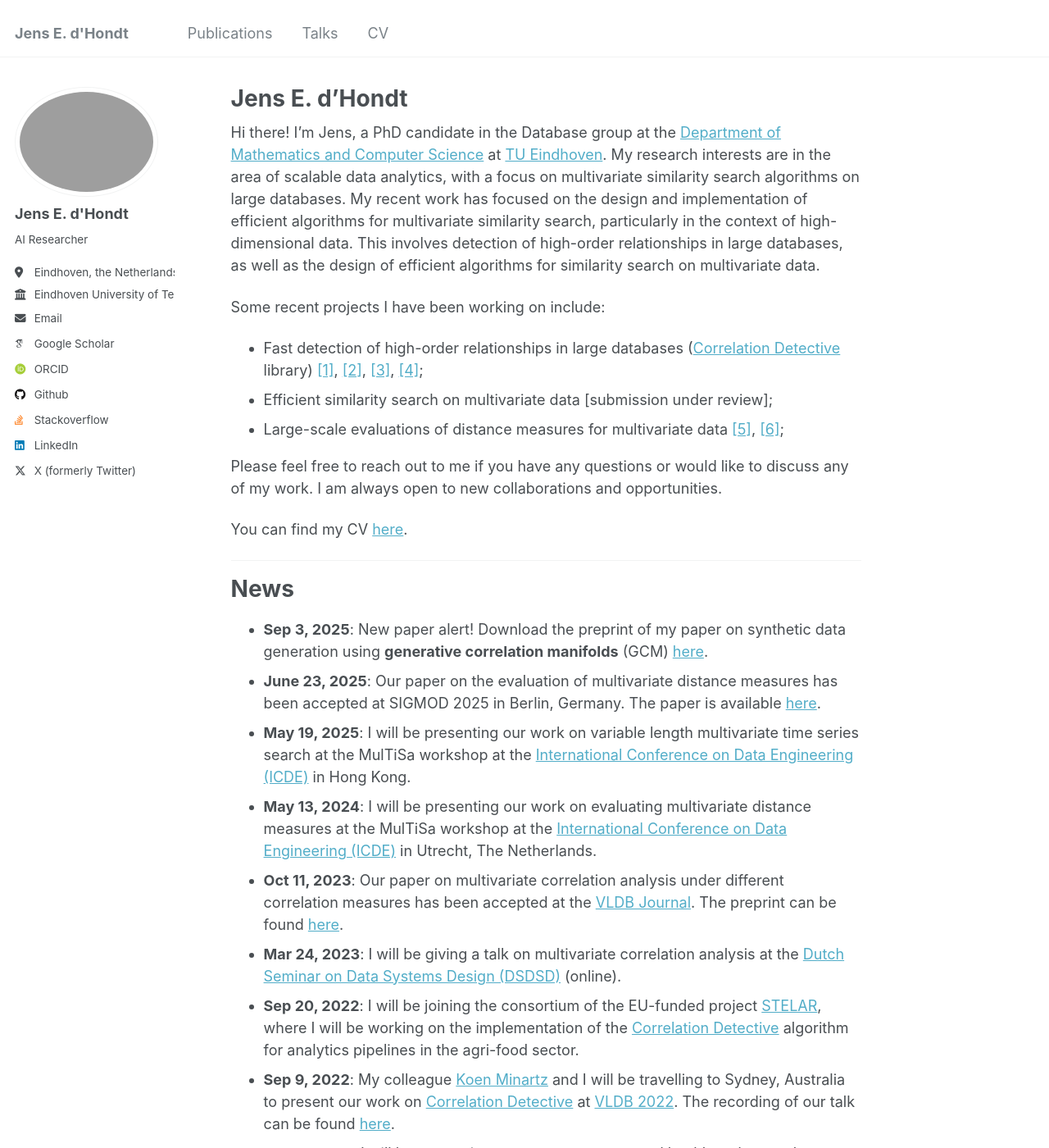
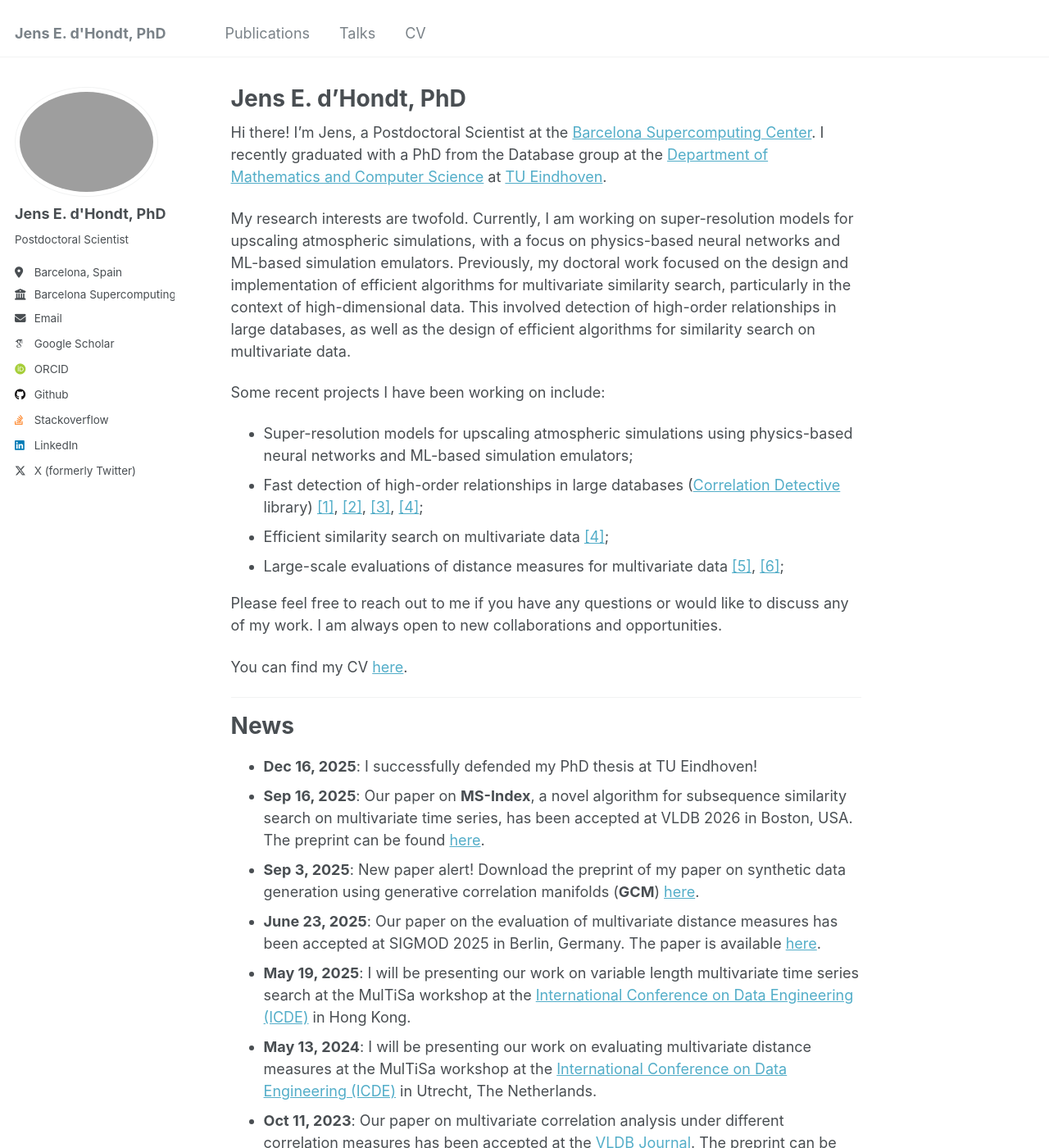
Before and after one commit to JdHondt/jdhondt.github.io, a Jekyll site: the page built from _pages/about.md, in a window 1280 px wide and 1400 px high. Shown: the whole window at 82% size. Built offline with Jekyll 4.4.1, drawn with Linux system fonts in a browser that asks for light colours; some web fonts are replaced; some of the changed text lies outside the part shown.

Commit message:
updated info

```diff
--- a/_config.yml
+++ b/_config.yml
@@ -8,9 +8,9 @@
 
 # Basic Site Settings
 locale                   : "en-US"
-title                    : "Jens E. d'Hondt"
+title                    : "Jens E. d'Hondt, PhD"
 title_separator          : "-"
-name                     : &name "Jens E. d'Hondt"
+name                     : &name "Jens E. d'Hondt, PhD"
 description              : &description "personal description"
 url                      : https://jdhondt.github.io
 baseurl                  : "" # the subpath of your site, e.g. "/blog"
@@ -22,13 +22,13 @@ repository               : "jdhondt/jdhondt.github.io"
 author:
   # Biographic information
   avatar           : "meta-portrait-improved-cropped.png"
-  name             : "Jens E. d'Hondt"
+  name             : "Jens E. d'Hondt, PhD"
   pronouns         : # example: "he/him"
-  bio              : "AI Researcher"
-  location         : "Eindhoven, the Netherlands"
-  employer         : "Eindhoven University of Technology"
+  bio              : "Postdoctoral Scientist"
+  location         : "Barcelona, Spain"
+  employer         : "Barcelona Supercomputing Center"
   uri              : # URL
-  email            : "j.e.d.hondt@tue.nl"
+  email            : "jens.dhondt@bsc.es"
 
   # Academic websites
   arxiv            : # URL - Update with the correct link to your profile
--- a/_pages/about.md
+++ b/_pages/about.md
@@ -1,31 +1,34 @@
 ---
 permalink: /
-title: "Jens E. d'Hondt"
+title: "Jens E. d'Hondt, PhD"
 author_profile: true
 redirect_from:
   - /about/
   - /about.html
 ---
 
-Hi there! I'm Jens, a PhD candidate in the Database group at the [Department of Mathematics and Computer Science](https://www.tue.nl/en/our-university/departments/mathematics-and-computer-science) at [TU Eindhoven](https://www.tue.nl/en/).
-My research interests are in the area of scalable data analytics, with a focus on multivariate similarity search algorithms on large databases.
-My recent work has focused on the design and implementation of efficient algorithms for
-multivariate similarity search, particularly in the context of high-dimensional data.
-This involves detection of high-order relationships in large databases, as well as the design of efficient algorithms for similarity search on multivariate data.
+Hi there! I'm Jens, a Postdoctoral Scientist at the [Barcelona Supercomputing Center](https://www.bsc.es/). I recently graduated with a PhD from the Database group at the [Department of Mathematics and Computer Science](https://www.tue.nl/en/our-university/departments/mathematics-and-computer-science) at [TU Eindhoven](https://www.tue.nl/en/).
+
+My research interests are twofold. Currently, I am working on super-resolution models for upscaling atmospheric simulations, with a focus on physics-based neural networks and ML-based simulation emulators.
+Previously, my doctoral work focused on the design and implementation of efficient algorithms for multivariate similarity search, particularly in the context of high-dimensional data.
+This involved detection of high-order relationships in large databases, as well as the design of efficient algorithms for similarity search on multivariate data.
 
 Some recent projects I have been working on include:
+- Super-resolution models for upscaling atmospheric simulations using physics-based neural networks and ML-based simulation emulators;
 - Fast detection of high-order relationships in large databases ([Correlation Detective](https://correlationdetective.com/) library) [[1]](https://www.vldb.org/pvldb/vol15/p1266-papapetrou.pdf), [[2]](https://link.springer.com/article/10.1007/s00778-023-00815-y), [[3]](https://ieeexplore.ieee.org/document/10597715), [[4]](https://pure.tue.nl/ws/portalfiles/portal/199766579/d_Hondt_J..pdf);
-- Efficient similarity search on multivariate data [submission under review];
+- Efficient similarity search on multivariate data [[4]](http://arxiv.org/abs/2512.14723);
 - Large-scale evaluations of distance measures for multivariate data [[5]](https://ieeexplore.ieee.org/abstract/document/10555114), [[6]](https://dl.acm.org/doi/10.1145/3725258);
 
 Please feel free to reach out to me if you have any questions or would like to discuss any of my work. I am always open to new collaborations and opportunities.
 
-You can find my CV [here](/files/cv_sep25.pdf).
+You can find my CV [here](/files/postdoc25.pdf).
 
 ---
 
 # News
-- **Sep 3, 2025**: New paper alert! Download the preprint of my paper on synthetic data generation using **generative correlation manifolds** (GCM) [here](https://arxiv.org/abs/2510.21610).
+- **Dec 16, 2025**: I successfully defended my PhD thesis at TU Eindhoven!
+- **Sep 16, 2025**: Our paper on **MS-Index**, a novel algorithm for subsequence similarity search on multivariate time series, has been accepted at VLDB 2026 in Boston, USA. The preprint can be found [here](http://arxiv.org/abs/2512.14723).
+- **Sep 3, 2025**: New paper alert! Download the preprint of my paper on synthetic data generation using generative correlation manifolds (**GCM**) [here](https://arxiv.org/abs/2510.21610).
 - **June 23, 2025**: Our paper on the evaluation of multivariate distance measures has been accepted at SIGMOD 2025 in Berlin, Germany. The paper is available [here](https://dl.acm.org/doi/10.1145/3725258).
 - **May 19, 2025**: I will be presenting our work on variable length multivariate time series search at the MulTiSa workshop at the [International Conference on Data Engineering (ICDE)](https://ieee-icde.org/2025/) in Hong Kong.
 - **May 13, 2024**: I will be presenting our work on evaluating multivariate distance measures at the MulTiSa workshop at the [International Conference on Data Engineering (ICDE)](https://icde2024.github.io/) in Utrecht, The Netherlands.
```
Also changed, not shown: 1 other file.
